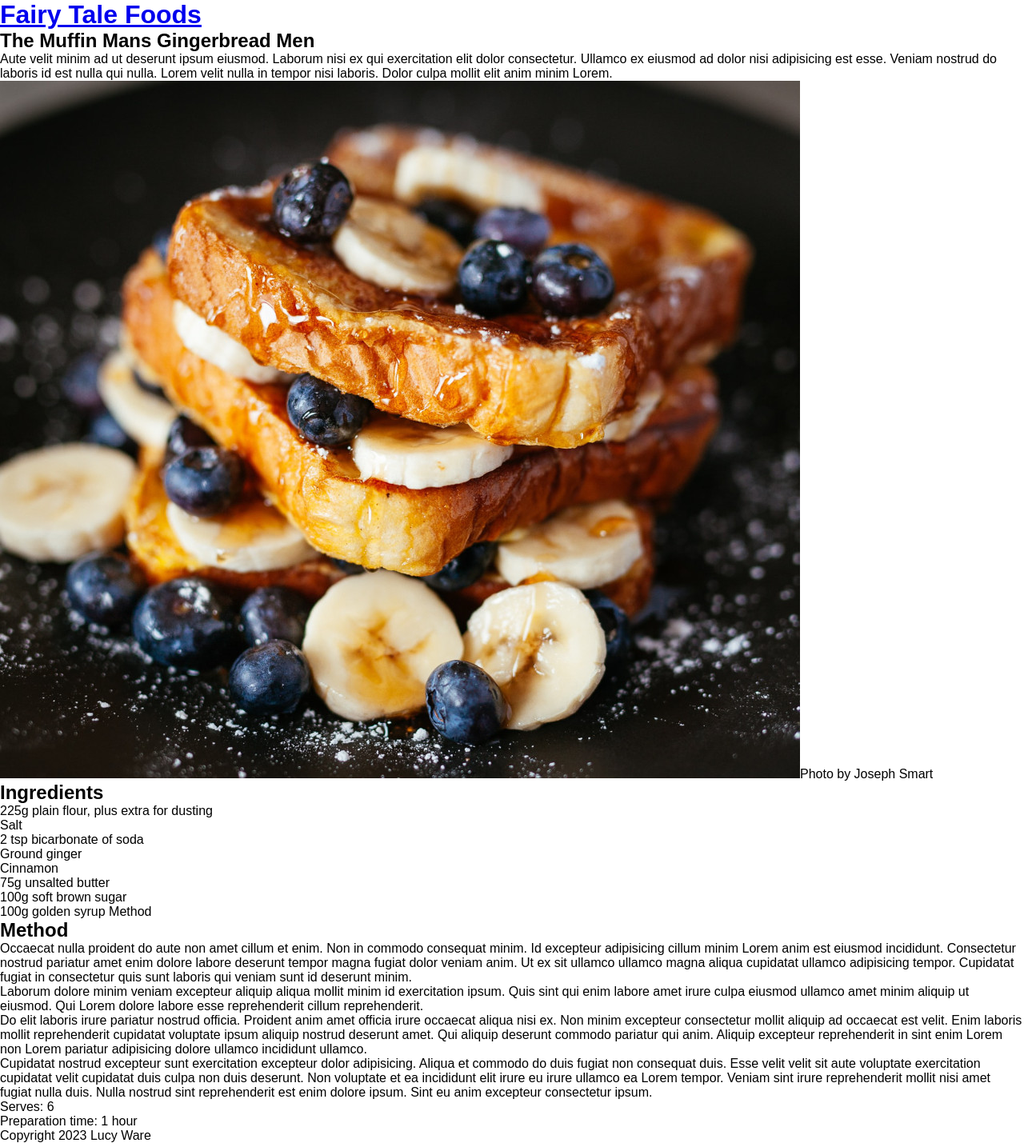
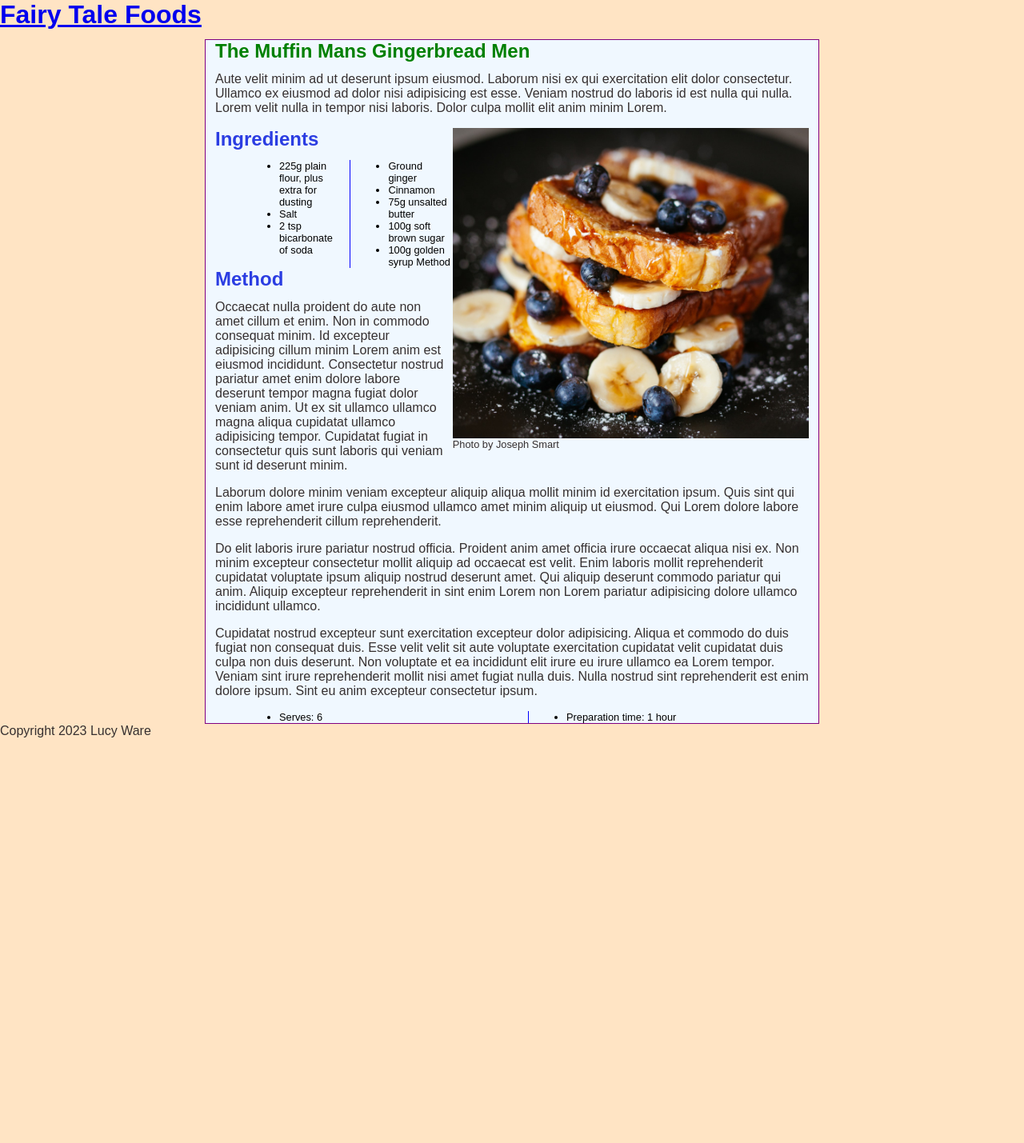
Before and after one commit to Lucyware/Fairytalefoods, a Jekyll site: the page built from _recipes/recipe1.md, in a window 1280 px wide. Shown: the whole page at 80% size. Built offline with Jekyll 4.4.1, drawn with Linux system fonts in a browser that asks for light colours; after the commit the page ends 939 px from its top, so only the background shows below that.

Commit message:
Update recipes.css

```diff
--- a/styles/recipes.css
+++ b/styles/recipes.css
@@ -13,3 +13,54 @@
 }
 
 /* the rest is up to you */
+
+body{
+
+  background-color: bisque;
+}
+
+h1 {
+  color: green;
+  margin-bottom: 12px;
+}
+
+h2 {
+  color:rgb(43, 61, 226);
+  margin: 0 0 12px 0;
+}
+
+p {
+  color:rgb(54, 48, 48);
+  margin-bottom: 1em;
+}
+
+main {
+  width: 60%;
+  max-width: 850px;
+  border:1px solid purple;
+  padding: 0 12px;
+  margin:0 auto;
+  background-color: aliceblue;
+}
+
+img{
+  width: 60%;
+  float:right;
+}
+
+ul {
+  margin-left: 40px;
+  columns: 2;
+  column-rule: 1px solid blue;
+}
+
+li{
+  font-size: .8em;
+  margin-left: 40px;
+}
+
+.caption{
+  font-size: .8em;
+  float:right;
+  width:60%;
+}
```
